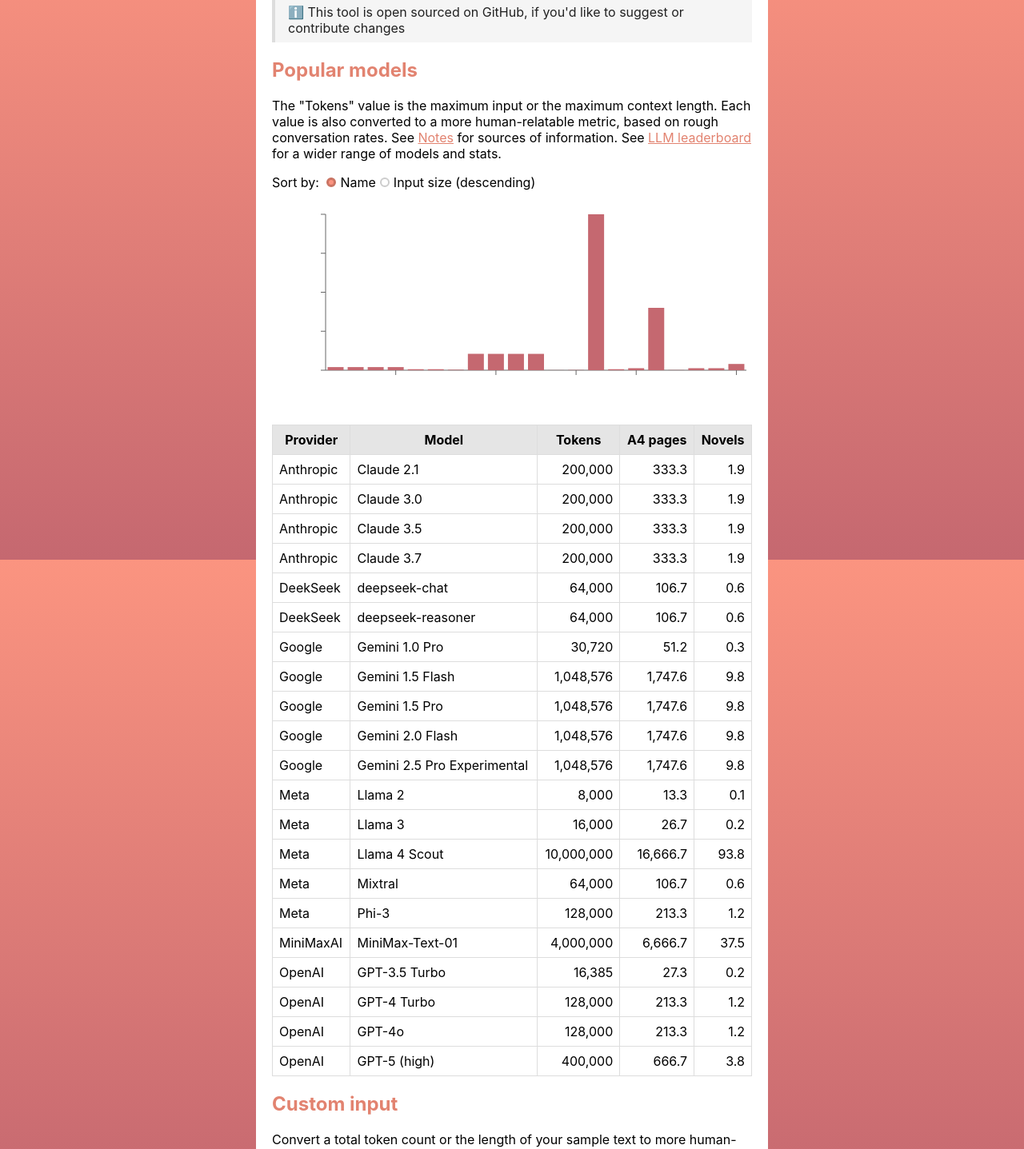
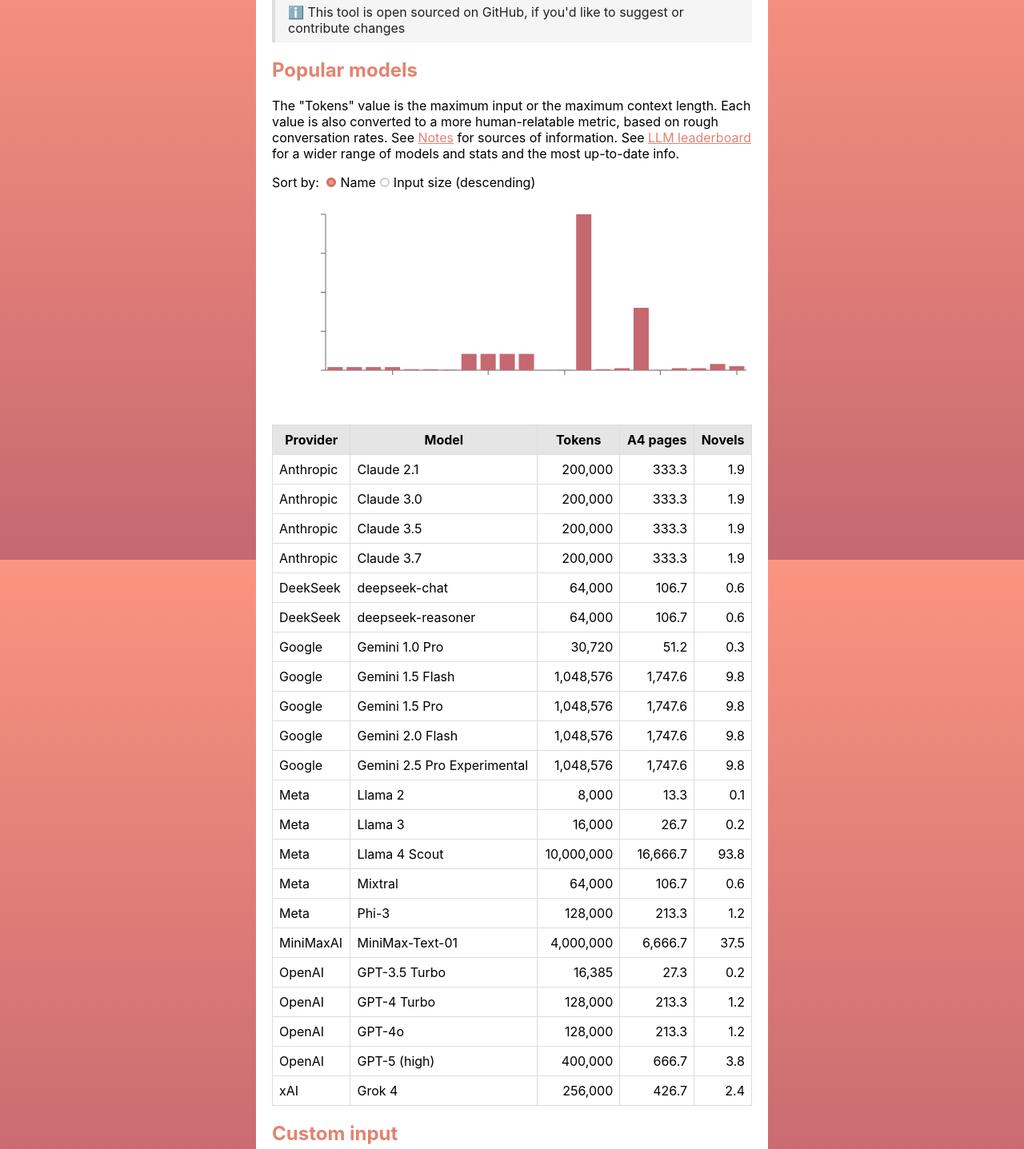
Before and after one commit to MichaelCurrin/token-translator, a React (Create React App) app: page / in a window 1280 px wide. Shown: the part 900-2337 px from the top of the page at 80% size. Built offline with nearby package versions, Linux system fonts and the light colour scheme.

Commit message:
Add xAI Grok 4 model details and pricing to constants.js and update references in Notes and Models components.

```diff
--- a/src/components/Models/index.jsx
+++ b/src/components/Models/index.jsx
@@ -50,7 +50,7 @@ function Models() {
         <a href="https://artificialanalysis.ai/leaderboards/models">
           LLM leaderboard
         </a>{' '}
-        for a wider range of models and stats.
+        for a wider range of models and stats and the most up-to-date info.
       </p>
       <SortingButtons
         sortBy={sortBy}
--- a/src/components/Notes/index.jsx
+++ b/src/components/Notes/index.jsx
@@ -102,9 +102,16 @@ const TABLE_DATA_PROVIDERS = {
     {
       provider: 'OpenAI',
       source: (
-        <a href="https://platform.openai.com/docs/models">
-          OpenAI Platform documentation
-        </a>
+        <>
+          <a href="https://platform.openai.com/docs/models">
+            OpenAI Platform documentation
+          </a>
+          ,{' '}
+          <a href="https://artificialanalysis.ai/models/gpt-5">
+            GPT-5 model info
+          </a>{' '}
+          on Artificial Analysis.
+        </>
       ),
     },
     {
@@ -124,6 +131,17 @@ const TABLE_DATA_PROVIDERS = {
             Models & Pricing
           </a>
         </span>
+      ),
+    },
+    {
+      provider: 'xAI',
+      source: (
+        <>
+          <a href="https://artificialanalysis.ai/models/grok-4/providers">
+            Grok 4 model info
+          </a>{' '}
+          on Artificial Analysis
+        </>
       ),
     },
   ],
@@ -155,6 +173,14 @@ const TABLE_DATA_PRICING = {
     {
       provider: 'OpenAI',
       source: <a href="https://openai.com/api/pricing/">API pricing page</a>,
+    },
+    {
+      provider: 'xAI',
+      source: (
+        <a href="https://artificialanalysis.ai/models/grok-4/providers">
+          Grok 4 model info on Artificial Analysis
+        </a>
+      ),
     },
   ],
 };
--- a/src/constants.js
+++ b/src/constants.js
@@ -41,6 +41,7 @@ export const MODEL_INPUT_LIMITS = [
   { provider: 'Anthropic', modelName: 'Claude 3.0', tokens: 200000 },
   { provider: 'Anthropic', modelName: 'Claude 2.1', tokens: 200000 },
   { provider: 'MiniMaxAI', modelName: 'MiniMax-Text-01', tokens: 4 * 10 ** 6 },
+  { provider: 'xAI', modelName: 'Grok 4', tokens: 256000 },
 ];
 
 // Assume price is in Dollars. Better to keep as string not number, as readable
@@ -184,4 +185,10 @@ export const PRICE_PER_MILLION_TOKENS = [
     input: '8.00',
     output: '24.00',
   },
+  {
+    provider: 'xAI',
+    modelName: 'Grok 4',
+    input: '3.00',
+    output: '15.00',
+  },
 ];
```
